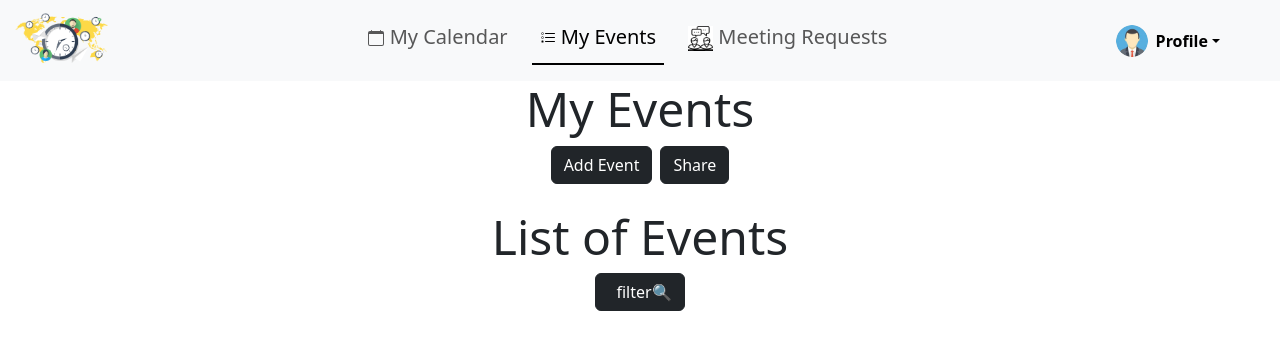
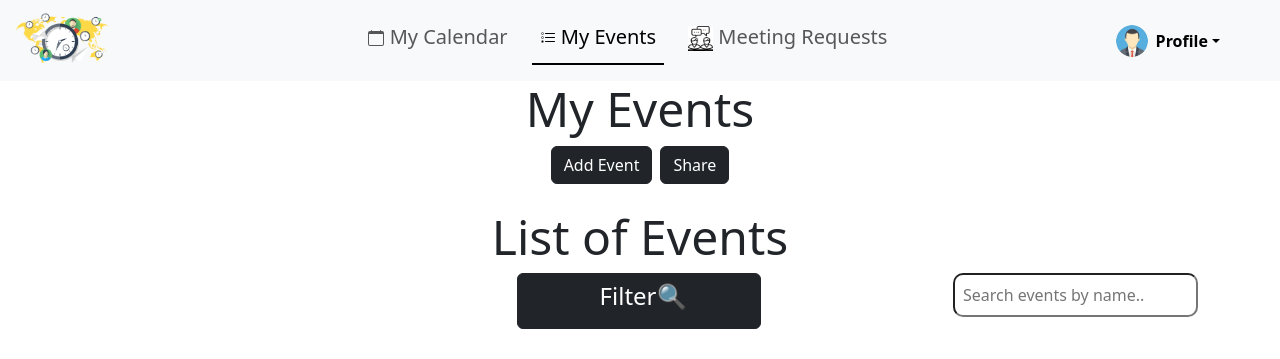
Before and after one commit to vineetkankerwal/Eventsceduler, a Symfony app: template templates/MyEvents/MyEvents.html.twig in a window 1280 px wide. Shown: the top 359 px of the page. Run offline with Twig, Linux system fonts and the light colour scheme; the template is opened without the code that fills it, so the values that code supplies are empty; form fields are guessed from the names that the template uses; some libraries are stand-ins or nearby versions.

Commit message:
Update MyEvents.html.twig

```diff
--- a/templates/MyEvents/MyEvents.html.twig
+++ b/templates/MyEvents/MyEvents.html.twig
@@ -51,14 +51,27 @@
 #myEvents{
     margin-top:10vh;
 }
+ input[type="text"] {
 
+            margin-bottom: 12px;
+            padding: 8px;
+            width: 25%;
+            box-sizing: border-box;
+            border-radius:10px;
+        }
+
+#filterButton{
+    margin-left:34vw;
+    margin-right:15vw;
+
+}
     </style>
 {% endblock %}
 
 {% block body %}
 <nav class="navbar navbar-expand-lg bg-body-tertiary fixed-top">
     <div class="container-fluid">
-        <a class="navbar-brand" href="#"><img src="dist/img/LOGO.png" alt="logo icon" height="55px"></a>
+        <a class="navbar-brand" href="/"><img src="dist/img/LOGO.png" alt="logo icon" height="55px"></a>
         <button class="navbar-toggler" type="button" data-bs-toggle="collapse" data-bs-target="#navbarSupportedContent"
                 aria-controls="navbarSupportedContent" aria-expanded="false" aria-label="Toggle navigation">
             <span class="navbar-toggler-icon"></span>
@@ -186,15 +199,19 @@
                 </div>
             </section>
 
-            <section id="EventList" class="mt-2">
+            <section id="EventList" class="mt-2 ">
                 <h2 class="text-center display-5 ">List of Events
 
 
                             </h2>
-                <button type="button" class="btn1 btn btn-dark d-flex m-auto justify-content-center " data-bs-toggle="modal" data-bs-target="#filterModal">
-                    <span class="ms-2">filter</span>
+                            <div class="d-flex flex-row">
+                <button id="filterButton" type="button" class="btn1 btn btn-dark d-flex justify-content-center p-1 w-25 fs-4" data-bs-toggle="modal" data-bs-target="#filterModal">
+                    <span class="ms-2">Filter</span>
                     <span class="ml-2">&#x1F50D;</span>
+
                 </button>
+                 <input type="text" id="searchInput" placeholder="Search events by name.."class="d-flex flex-column">
+                 </div>
                 <div class="modal fade" id="filterModal" data-bs-keyboard="false" tabindex="-1" aria-labelledby="filterModalLabel" aria-hidden="true">
                         <div class="modal-dialog">
                             <div class="modal-content">
@@ -226,6 +243,7 @@
 
                 <div class="container mt-5">
                     <div class="table-container">
+
                         <table border="1" class="table table-bordered text-center" id="listOfEventsBox">
                             <thead class="table-dark">
 
@@ -310,6 +328,17 @@ submitBtn.addEventListener('click', () => {
   // Or if you're using a custom modal implementation
   document.getElementById('filterModal').style.display = 'none';
 });
+ document.getElementById('searchInput').addEventListener('keyup', function() {
+        let input = this.value.toLowerCase();
+        let table = document.getElementById('listOfEventsBox');
+        let rows = table.querySelectorAll('tbody tr');
+
+        rows.forEach(row => {
+            let cells = row.querySelectorAll('td');
+            let found = Array.from(cells).some(cell => cell.textContent.toLowerCase().includes(input));
+            row.style.display = found ? '' : 'none';
+        });
+    });
 
     </script>
     <script src="https://cdn.jsdelivr.net/npm/bootstrap@5.3.3/dist/js/bootstrap.bundle.min.js" integrity="sha384-YvpcrYf0tY3lHB60NNkmXc5s9fDVZLESaAA55NDzOxhy9GkcIdslK1eN7N6jIeHz" crossorigin="anonymous"></script>
```
